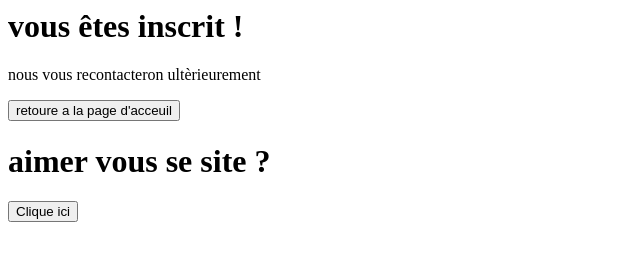
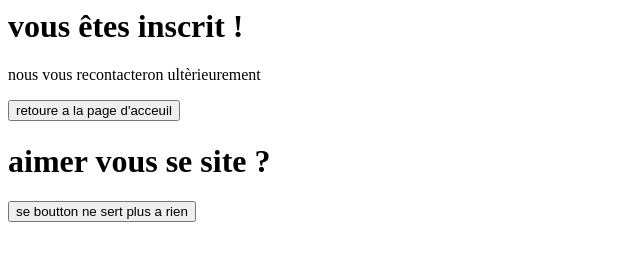
Before and after one commit to thomas150231/site_web_d-un_article, a plain HTML site: page confirmation.html in a window 1280 px wide. Shown: the whole page, without its empty margins (0-640 px from the left). Drawn offline with Linux system fonts and the light colour scheme.

Commit message:
Update confirmation.html

```diff
--- a/confirmation.html
+++ b/confirmation.html
@@ -3,8 +3,7 @@
         <h1>vous êtes inscrit !</h1>
         <p>nous vous recontacteron ultèrieurement</p>
         <a href="index.html"><button>retoure a la page d'acceuil</button></a>
-
 <h1 id="titre">aimer vous se site ?</h1>
-     <button java-script="document.getElementById('titre').textContent = 'fellicitation vous aimer se site !'">Clique ici</button>
+     <button java-script="document.getElementById('titre').textContent = 'fellicitation vous aimer se site !'">se boutton ne sert plus a rien</button>
     </body>
 </html>
```
